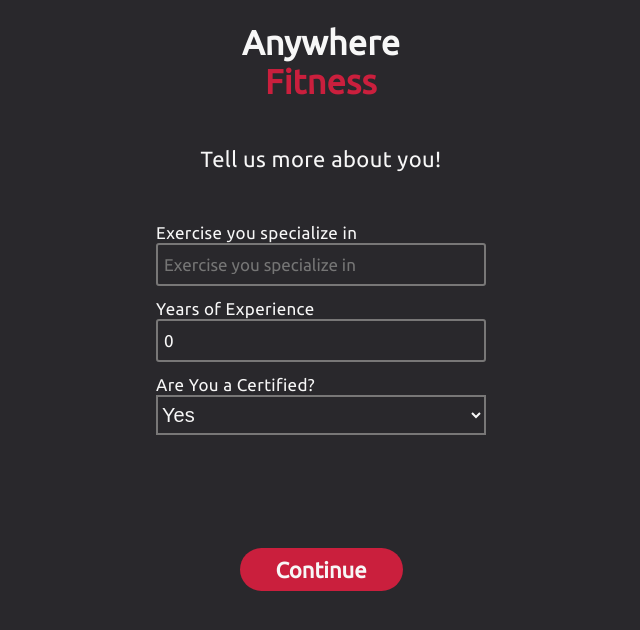
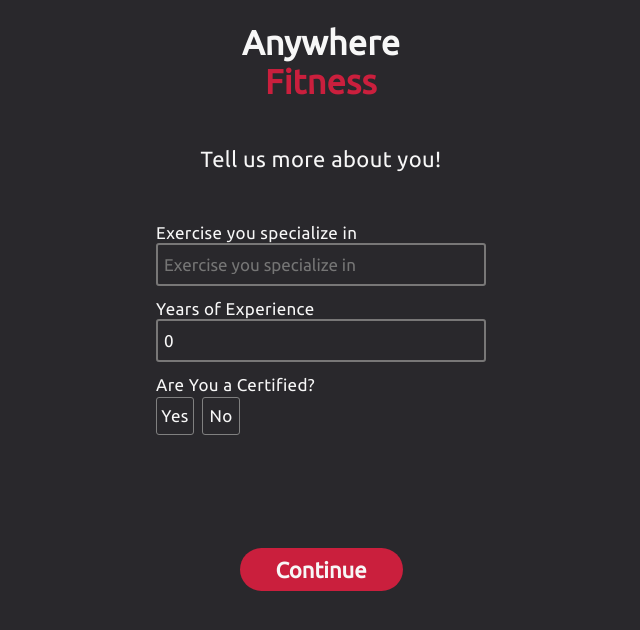
Before and after one commit to rbabaci1/Anywhere-Fitness, a React (Create React App) app in the folder anywhere-fitness/: page /accountType/instructor/signUp/moreInfo in a window 1280 px wide. Shown: the top 630 px of the page, without its empty margins (319-959 px from the left). Built offline with nearby package versions, Linux system fonts and the light colour scheme.

Commit message:
add addActive and removeActive for the isCertified selection

```diff
--- a/anywhere-fitness/package.json
+++ b/anywhere-fitness/package.json
@@ -7,7 +7,6 @@
     "@testing-library/react": "^9.3.2",
     "@testing-library/user-event": "^7.1.2",
     "axios": "^0.19.2",
-    "jquery": "^3.4.1",
     "react": "^16.13.0",
     "react-dom": "^16.13.0",
     "react-router-dom": "^5.1.2",
--- a/anywhere-fitness/src/Pages/SignUpPage/MoreInfoForm.js
+++ b/anywhere-fitness/src/Pages/SignUpPage/MoreInfoForm.js
@@ -1,23 +1,32 @@
 import React from 'react';
 import { Form, withFormik, Field } from 'formik';
 import styled from 'styled-components';
-import { jquery as $ } from 'jquery';
 
 import Logo from '../../ReusableComponents/Logo';
 import Button from '../../ReusableComponents/Button';
 import { FormDefaultStyle } from '../../ReusableComponents/FormDefaultStyle';
+import { toggleActive, removeActive } from '../../functionsLibrary/library';
 
 const MoreInfoFormContainer = styled(FormDefaultStyle)`
   .select {
-    font-size: 20px;
-    height: 40px;
-    background: inherit;
-    border: 2px solid #787777;
-    color: #f7f7f7;
+    span {
+      display: inline-block;
+      padding: 8px 3px;
+      width: 30px;
+      text-align: center;
+      margin: 2px 8px 0 0;
+      border: 1px solid gray;
+      border-radius: 3px;
+      cursor: pointer;
+    }
+    .active {
+      color: #000000;
+      background: #f7f7f7;
+    }
   }
 `;
 
-function MoreInfoForm() {
+function MoreInfoForm({ setValues, values }) {
   return (
     <MoreInfoFormContainer>
       <Logo />
@@ -40,11 +49,13 @@ function MoreInfoForm() {
 
         <label>
           Are You a Certified?
-          <Field as='select' type='text' name='isCertified' className='select'>
-            <option disabled>Select one</option>
-            <option value={true}>Yes</option>
-            <option value={false}>No</option>
-          </Field>
+          <div
+            className='select'
+            onClick={event => toggleActive(event, setValues, values)}
+          >
+            <span id='yes'>Yes</span>
+            <span id='no'>No</span>
+          </div>
         </label>
 
         <Button textContent='Continue' type='submit' />
@@ -57,15 +68,17 @@ export default withFormik({
   mapPropsToValues: () => ({
     specialty: '',
     yearsOfExperience: 0,
-    isCertified: true
+    isCertified: false
   }),
   handleSubmit: (values, formikBag) => {
     const { props, resetForm } = formikBag;
     const { firstFormValues } = props.location.state;
     // concat the first form values with the current
     values = { ...firstFormValues, ...values };
+
     console.log(values);
     // console.log(formikBag);
+    removeActive();
     resetForm();
   }
 })(MoreInfoForm);
--- a/anywhere-fitness/src/functionsLibrary/library.js
+++ b/anywhere-fitness/src/functionsLibrary/library.js
@@ -19,4 +19,28 @@ const showPassword = () => {
     : (password.type = 'password');
 };
 
-export { formIsValid, showPassword };
+const toggleActive = (event, setValues, values) => {
+  let yes = document.getElementById('yes');
+  let no = document.getElementById('no');
+
+  if (event.target.textContent === 'Yes') {
+    setValues({ ...values, isCertified: true });
+
+    event.target.classList.add('active');
+    no.classList.remove('active');
+  } else {
+    setValues({ ...values, isCertified: false });
+
+    event.target.classList.add('active');
+    yes.classList.remove('active');
+  }
+};
+
+const removeActive = () => {
+  const yes = document.getElementById('yes');
+  const no = document.getElementById('no');
+  yes.classList.remove('active');
+  no.classList.remove('active');
+};
+
+export { formIsValid, showPassword, toggleActive, removeActive };
```
Also changed, not shown: 1 other file (tests, documents, lock files or other folders).
